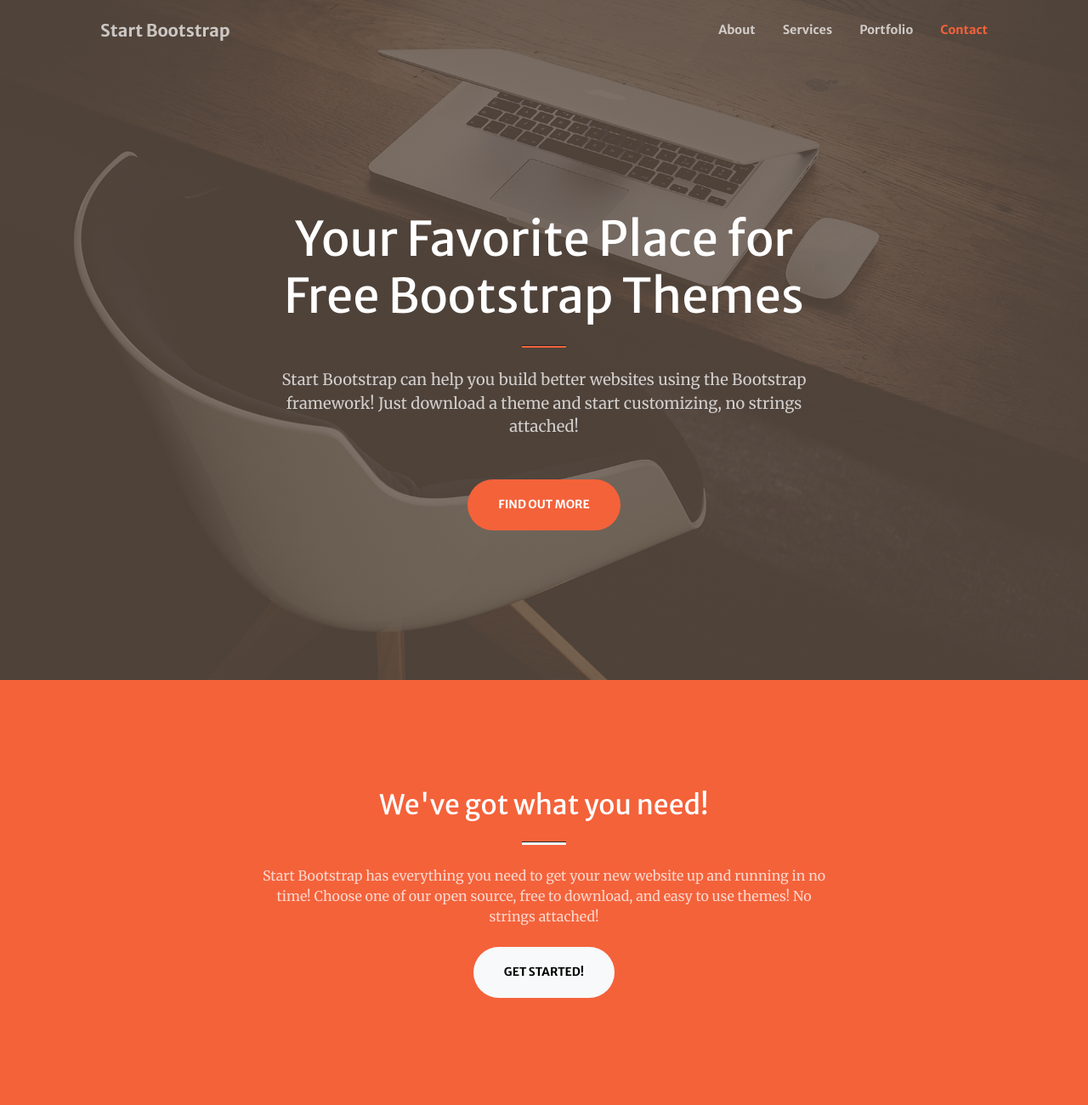
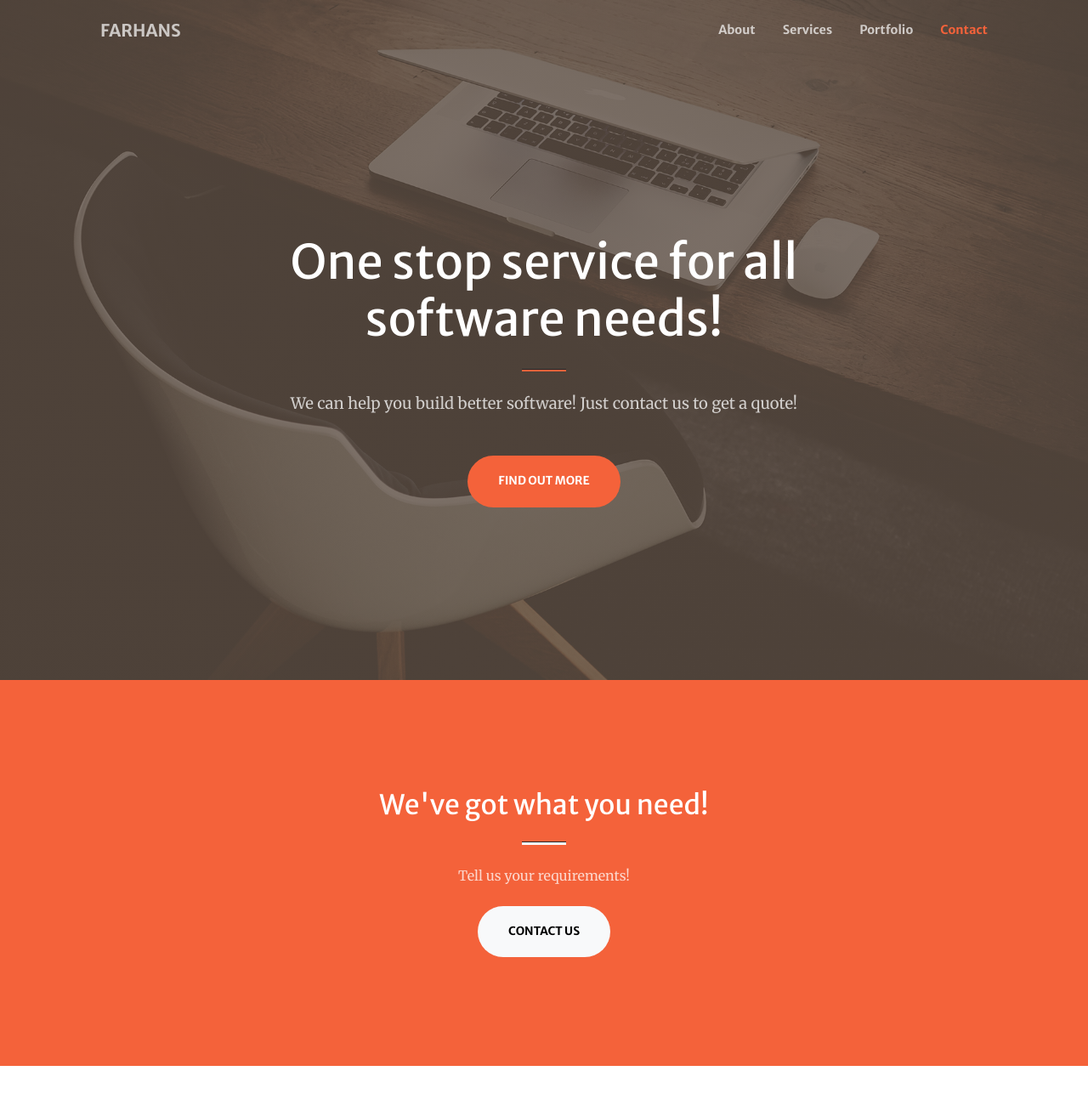
Before and after one commit to sanzidaakther/farhans.io, a plain HTML site: page index.html in a window 1280 px wide. Shown: the top 1300 px of the page at 85% size. Drawn offline with nearby package versions, Linux system fonts and the light colour scheme; some packages are replaced by stand-ins of ours; a script that the page names is missing.

Commit message:
Updated Page Headers

```diff
--- a/index.html
+++ b/index.html
@@ -22,7 +22,7 @@
         <!-- Navigation-->
         <nav class="navbar navbar-expand-lg navbar-light fixed-top py-3" id="mainNav">
             <div class="container px-4 px-lg-5">
-                <a class="navbar-brand" href="#page-top">Start Bootstrap</a>
+                <a class="navbar-brand" href="#page-top">FARHANS</a>
                 <button class="navbar-toggler navbar-toggler-right" type="button" data-bs-toggle="collapse" data-bs-target="#navbarResponsive" aria-controls="navbarResponsive" aria-expanded="false" aria-label="Toggle navigation"><span class="navbar-toggler-icon"></span></button>
                 <div class="collapse navbar-collapse" id="navbarResponsive">
                     <ul class="navbar-nav ms-auto my-2 my-lg-0">
@@ -39,11 +39,11 @@
             <div class="container px-4 px-lg-5 h-100">
                 <div class="row gx-4 gx-lg-5 h-100 align-items-center justify-content-center text-center">
                     <div class="col-lg-8 align-self-end">
-                        <h1 class="text-white font-weight-bold">Your Favorite Place for Free Bootstrap Themes</h1>
+                        <h1 class="text-white font-weight-bold">One stop service for all software needs!</h1>
                         <hr class="divider" />
                     </div>
                     <div class="col-lg-8 align-self-baseline">
-                        <p class="text-white-75 mb-5">Start Bootstrap can help you build better websites using the Bootstrap framework! Just download a theme and start customizing, no strings attached!</p>
+                        <p class="text-white-75 mb-5">We can help you build better software! Just contact us to get a quote!</p>
                         <a class="btn btn-primary btn-xl" href="#about">Find Out More</a>
                     </div>
                 </div>
@@ -56,8 +56,8 @@
                     <div class="col-lg-8 text-center">
                         <h2 class="text-white mt-0">We've got what you need!</h2>
                         <hr class="divider divider-light" />
-                        <p class="text-white-75 mb-4">Start Bootstrap has everything you need to get your new website up and running in no time! Choose one of our open source, free to download, and easy to use themes! No strings attached!</p>
-                        <a class="btn btn-light btn-xl" href="#services">Get Started!</a>
+                        <p class="text-white-75 mb-4">Tell us your requirements!</p>
+                        <a class="btn btn-light btn-xl" href="#contact">Contact Us</a>
                     </div>
                 </div>
             </div>
```
